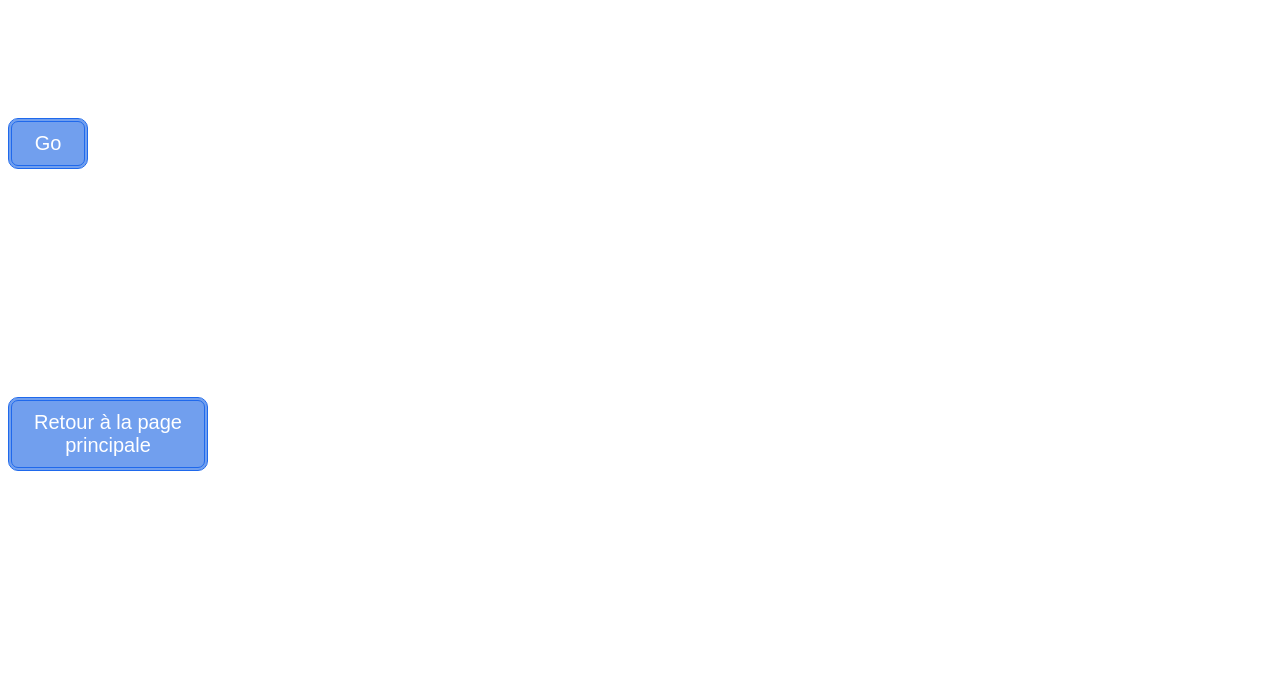
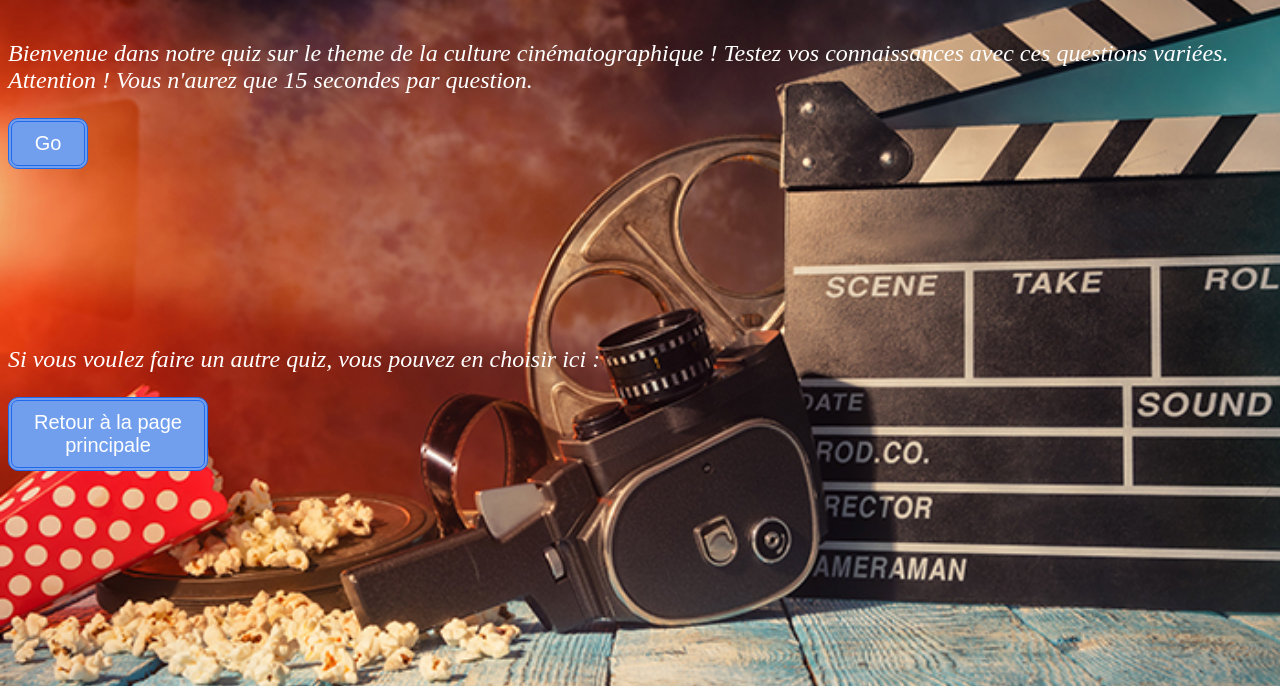
Before and after one commit to cherifa2001/My-first-HTML-page, a plain HTML site: page Cinema.html in a window 1280 px wide. Shown: the part 114-800 px from the top of the page. Drawn offline with Linux system fonts and the light colour scheme.

Commit message:
✅ modification du programme

```diff
--- a/Cinema.html
+++ b/Cinema.html
@@ -6,7 +6,7 @@
         <meta charset="utf-8">
     </head>
 
-<body style="background-image: url(image/fe_cine.jpg); background-size: 100%;">
+<body style="background-image: url(fe_cine.jpg); background-size: 100%;">
     <h1 class="titre">Quiz cinéma</h1>
 
     <div id="go">
```
